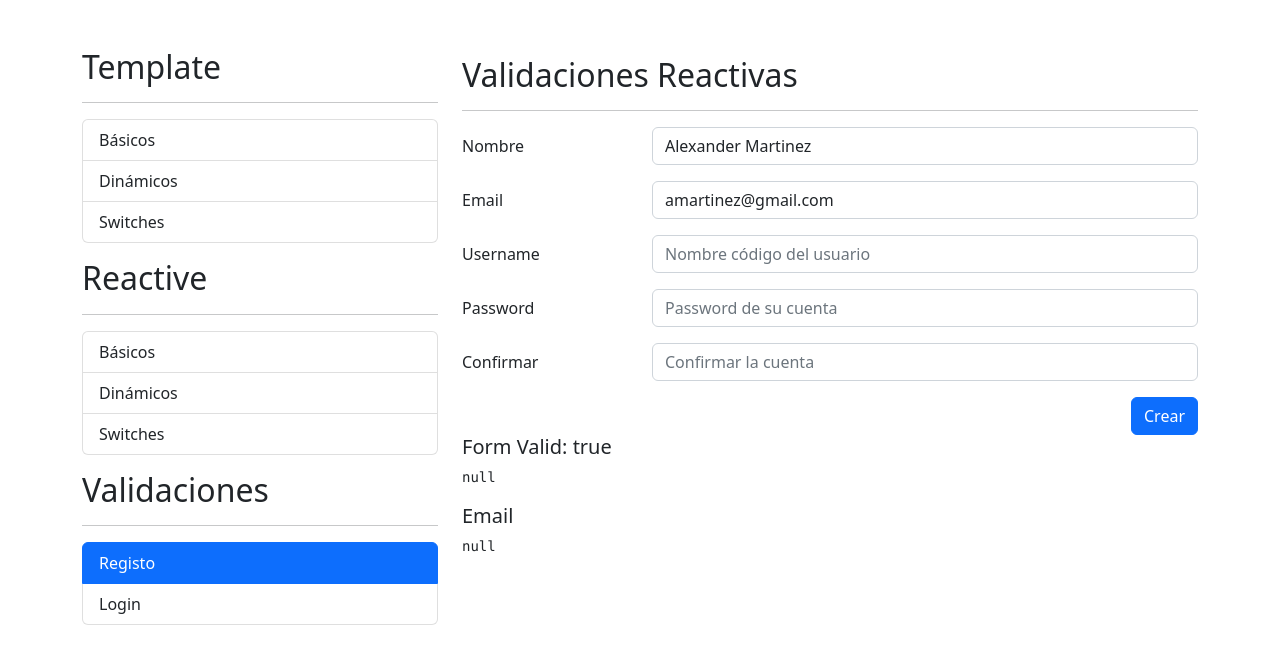
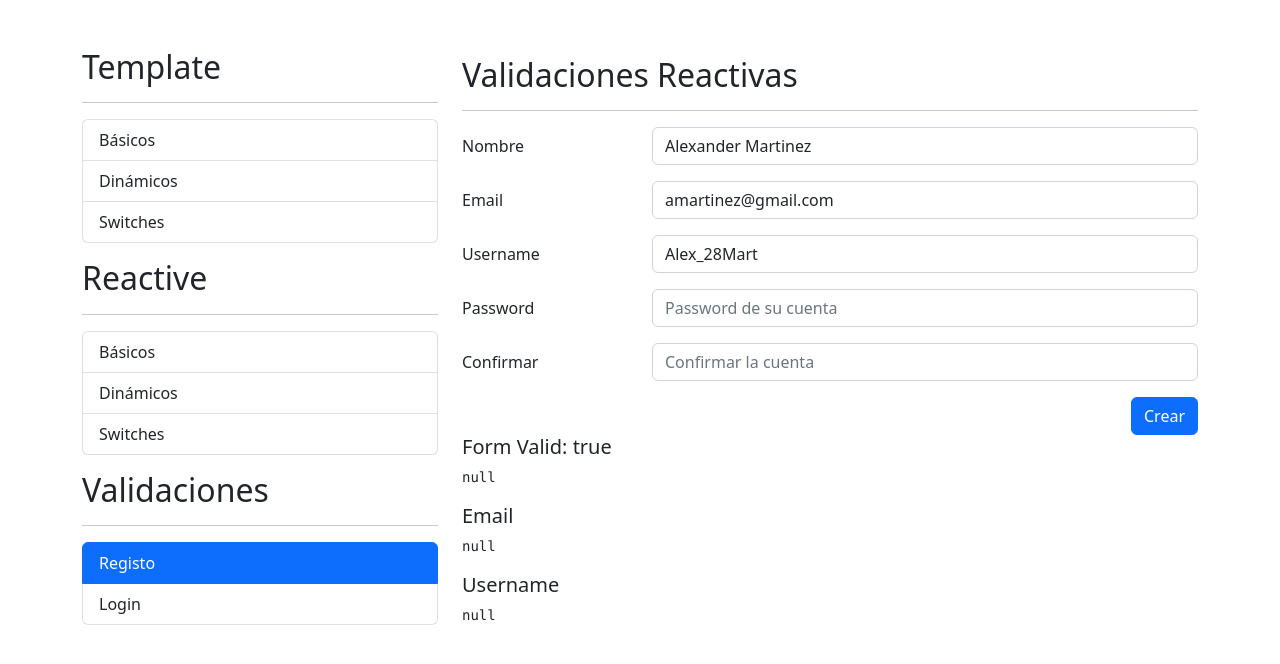
Before and after one commit to AlexanderMartinez25/06-formulariosApp, an Angular app: page /auth/registro in a window 1280 px wide. Shown: the top 664 px of the page. Built offline with nearby package versions, Linux system fonts and the light colour scheme.

Commit message:
Validaciones personalizadas

```diff
--- a/src/app/auth/pages/registro/registro.component.html
+++ b/src/app/auth/pages/registro/registro.component.html
@@ -28,7 +28,11 @@
             <div class="row mb-3">
                 <label class="col-sm-3 col-form-label">Username</label>
                 <div class="col-sm-9">
-                    <input type="email" class="form-control" placeholder="Nombre código del usuario">
+                    <input type="email" class="form-control" formControlName="username"
+                        placeholder="Nombre código del usuario">
+                    <span *ngIf="campoNoValido('username')" class="form-text text-danger"> El username no puede ser
+                        strider</span>
+
                 </div>
             </div>
 
@@ -59,5 +63,9 @@
 
 <h5>Form Valid: {{miFormulario.valid}}</h5>
 <pre>{{miFormulario.controls.nombre.errors |json}}</pre>
+
 <h5>Email</h5>
 <pre>{{miFormulario.controls.email.errors |json}}</pre>
+
+<h5>Username</h5>
+<pre>{{miFormulario.controls.username.errors |json}}</pre>
--- a/src/app/auth/pages/registro/registro.component.ts
+++ b/src/app/auth/pages/registro/registro.component.ts
@@ -1,5 +1,5 @@
 import { Component, OnInit } from '@angular/core';
-import { FormBuilder, FormGroup, Validators } from '@angular/forms';
+import { FormBuilder, FormControl, FormGroup, Validators } from '@angular/forms';
 
 @Component({
   selector: 'app-registro',
@@ -9,12 +9,27 @@
 })
 export class RegistroComponent implements OnInit {
 
+  // temporal
   nombreApellitoPattern: string = '([a-zA-Z]+) ([a-zA-Z]+)';
   emailPattern: string = '^[a-z0-9._%+-]+@[a-z0-9.-]+\\.[a-z]{2,4}$';
 
+  noPuedeSerStraider(control: FormControl) {
+    const valor: string = control.value?.trim().toLowerCase();
+
+    if (valor === 'strider') {
+      return {
+        noStrider: true
+      }
+    }
+
+    return null;
+
+  }
+
   miFormulario: FormGroup = this.fb.group({
     nombre: ['', [Validators.required, Validators.pattern(this.nombreApellitoPattern)]],
-    email: ['', [Validators.required, Validators.pattern(this.emailPattern)]]
+    email: ['', [Validators.required, Validators.pattern(this.emailPattern)]],
+    username: ['', [Validators.required, this.noPuedeSerStraider]]
   })
 
   constructor(private fb: FormBuilder) { }
@@ -22,7 +37,8 @@
   ngOnInit(): void {
     this.miFormulario.reset({
       nombre: 'Alexander Martinez',
-      email: 'amartinez@gmail.com'
+      email: 'amartinez@gmail.com',
+      username: 'Alex_28Mart'
     })
   }
 
```
